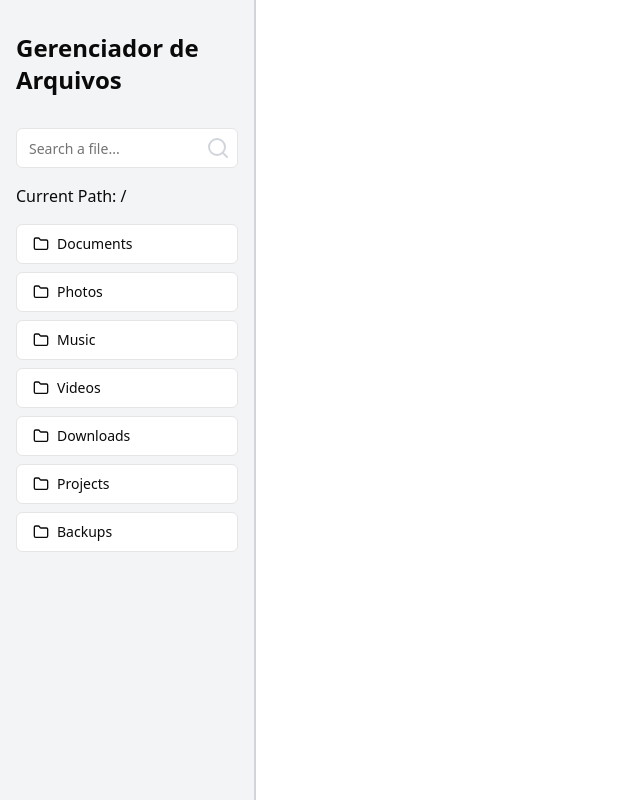
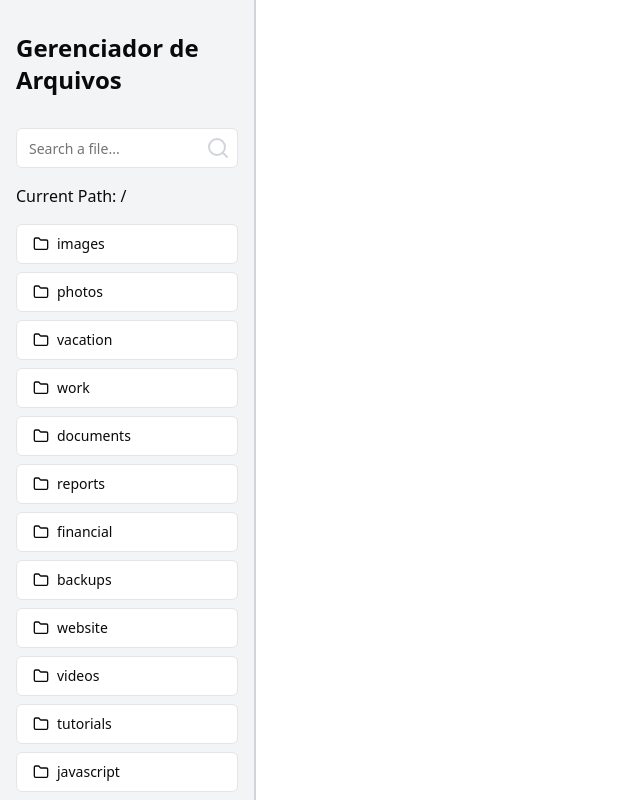
Before and after one commit to fhorray/file-manager, a React (Vite) app: page / in a window 1280 px wide. Shown: the whole page, without its empty margins (0-640 px from the left). Built offline with nearby package versions, Linux system fonts and the light colour scheme.

Commit message:
:sparkles: added initial folders logic w/ file manager context

```diff
--- a/data.ts
+++ b/data.ts
@@ -1,154 +1,217 @@
+import { R2ObjectsList } from './src/@types/files';
+
 export const mockFiles = [
-  { id: "0", name: "/", path: "/", isDir: true },
+  { id: '0', name: '/', path: '/', isDir: true },
   {
-    id: "31258",
-    name: "report.pdf",
+    id: '31258',
+    name: 'report.pdf',
     isDir: false,
-    parentId: "0",
-    size: "1.2MB",
-    lastModified: "2023-10-01T12:34:56Z",
+    parentId: '0',
+    size: '1.2MB',
+    lastModified: '2023-10-01T12:34:56Z',
   },
   {
-    id: "31259",
-    name: "Documents",
+    id: '31259',
+    name: 'Documents',
     isDir: true,
-    parentId: "0",
-    path: "/Documents",
+    parentId: '0',
+    path: '/Documents',
   },
-  { id: "31260", name: "Photos", isDir: true, parentId: "0", path: "/Photos" },
-  { id: "31261", name: "Music", isDir: true, parentId: "0", path: "/Music" },
-  { id: "31262", name: "Videos", isDir: true, parentId: "0", path: "/Videos" },
+  { id: '31260', name: 'Photos', isDir: true, parentId: '0', path: '/Photos' },
+  { id: '31261', name: 'Music', isDir: true, parentId: '0', path: '/Music' },
+  { id: '31262', name: 'Videos', isDir: true, parentId: '0', path: '/Videos' },
   {
-    id: "31263",
-    name: "Downloads",
+    id: '31263',
+    name: 'Downloads',
     isDir: true,
-    parentId: "0",
-    path: "/Downloads",
+    parentId: '0',
+    path: '/Downloads',
   },
   {
-    id: "31264",
-    name: "work_report.pdf",
+    id: '31264',
+    name: 'work_report.pdf',
     isDir: false,
-    parentId: "31259",
-    size: "2.5MB",
-    lastModified: "2023-09-25T09:12:34Z",
+    parentId: '31259',
+    size: '2.5MB',
+    lastModified: '2023-09-25T09:12:34Z',
   },
   {
-    id: "31265",
-    name: "personal_budget.xlsx",
+    id: '31265',
+    name: 'personal_budget.xlsx',
     isDir: false,
-    parentId: "31259",
-    size: "150KB",
-    lastModified: "2023-10-05T14:22:10Z",
+    parentId: '31259',
+    size: '150KB',
+    lastModified: '2023-10-05T14:22:10Z',
   },
   {
-    id: "31266",
-    name: "vacation_photo1.jpg",
+    id: '31266',
+    name: 'vacation_photo1.jpg',
     isDir: false,
-    parentId: "31260",
-    size: "4.3MB",
-    lastModified: "2023-08-15T18:45:30Z",
+    parentId: '31260',
+    size: '4.3MB',
+    lastModified: '2023-08-15T18:45:30Z',
   },
   {
-    id: "31267",
-    name: "vacation_photo2.jpg",
+    id: '31267',
+    name: 'vacation_photo2.jpg',
     isDir: false,
-    parentId: "31260",
-    size: "3.8MB",
-    lastModified: "2023-08-15T18:47:12Z",
+    parentId: '31260',
+    size: '3.8MB',
+    lastModified: '2023-08-15T18:47:12Z',
   },
   {
-    id: "31268",
-    name: "summer_playlist.mp3",
+    id: '31268',
+    name: 'summer_playlist.mp3',
     isDir: false,
-    parentId: "31261",
-    size: "8.7MB",
-    lastModified: "2023-07-20T20:30:45Z",
+    parentId: '31261',
+    size: '8.7MB',
+    lastModified: '2023-07-20T20:30:45Z',
   },
   {
-    id: "31269",
-    name: "rock_classics.mp3",
+    id: '31269',
+    name: 'rock_classics.mp3',
     isDir: false,
-    parentId: "31261",
-    size: "12.4MB",
-    lastModified: "2023-06-10T15:10:20Z",
+    parentId: '31261',
+    size: '12.4MB',
+    lastModified: '2023-06-10T15:10:20Z',
   },
   {
-    id: "31270",
-    name: "movie_night.mp4",
+    id: '31270',
+    name: 'movie_night.mp4',
     isDir: false,
-    parentId: "31262",
-    size: "1.2GB",
-    lastModified: "2023-09-30T22:15:00Z",
+    parentId: '31262',
+    size: '1.2GB',
+    lastModified: '2023-09-30T22:15:00Z',
   },
   {
-    id: "31271",
-    name: "tutorial.mp4",
+    id: '31271',
+    name: 'tutorial.mp4',
     isDir: false,
-    parentId: "31262",
-    size: "850MB",
-    lastModified: "2023-10-02T10:05:12Z",
+    parentId: '31262',
+    size: '850MB',
+    lastModified: '2023-10-02T10:05:12Z',
   },
   {
-    id: "31272",
-    name: "setup.exe",
+    id: '31272',
+    name: 'setup.exe',
     isDir: false,
-    parentId: "31263",
-    size: "75MB",
-    lastModified: "2023-10-04T16:40:55Z",
+    parentId: '31263',
+    size: '75MB',
+    lastModified: '2023-10-04T16:40:55Z',
   },
   {
-    id: "31273",
-    name: "archive.zip",
+    id: '31273',
+    name: 'archive.zip',
     isDir: false,
-    parentId: "31263",
-    size: "210MB",
-    lastModified: "2023-09-28T11:25:30Z",
+    parentId: '31263',
+    size: '210MB',
+    lastModified: '2023-09-28T11:25:30Z',
   },
   {
-    id: "31274",
-    name: "Projects",
+    id: '31274',
+    name: 'Projects',
     isDir: true,
-    parentId: "31259",
-    path: "/Documents/Projects",
+    parentId: '31259',
+    path: '/Documents/Projects',
   },
   {
-    id: "31275",
-    name: "project_plan.docx",
+    id: '31275',
+    name: 'project_plan.docx',
     isDir: false,
-    parentId: "31274",
-    size: "320KB",
-    lastModified: "2023-10-03T08:50:22Z",
+    parentId: '31274',
+    size: '320KB',
+    lastModified: '2023-10-03T08:50:22Z',
   },
   {
-    id: "31276",
-    name: "design_specs.pdf",
+    id: '31276',
+    name: 'design_specs.pdf',
     isDir: false,
-    parentId: "31274",
-    size: "1.1MB",
-    lastModified: "2023-09-29T17:33:44Z",
+    parentId: '31274',
+    size: '1.1MB',
+    lastModified: '2023-09-29T17:33:44Z',
   },
   {
-    id: "31277",
-    name: "Backups",
+    id: '31277',
+    name: 'Backups',
     isDir: true,
-    parentId: "0",
-    path: "/Backups",
+    parentId: '0',
+    path: '/Backups',
   },
   {
-    id: "31278",
-    name: "system_backup.tar.gz",
+    id: '31278',
+    name: 'system_backup.tar.gz',
     isDir: false,
-    parentId: "31277",
-    size: "5.6GB",
-    lastModified: "2023-10-01T00:00:00Z",
+    parentId: '31277',
+    size: '5.6GB',
+    lastModified: '2023-10-01T00:00:00Z',
   },
   {
-    id: "31279",
-    name: "database_dump.sql",
+    id: '31279',
+    name: 'database_dump.sql',
     isDir: false,
-    parentId: "31277",
-    size: "2.3GB",
-    lastModified: "2023-09-30T23:59:59Z",
+    parentId: '31277',
+    size: '2.3GB',
+    lastModified: '2023-09-30T23:59:59Z',
   },
 ];
+
+export const r2ListResponse: R2ObjectsList = {
+  objects: [
+    {
+      key: 'images/photos/vacation/beach.jpg',
+      size: 524288, // 512 KB
+      etag: 'a1b2c3d4e5f67890123456789abcdef',
+      version: 'v1-photo-123',
+      uploaded: new Date('2024-01-15T12:30:00Z'),
+      httpMetadata: { contentType: 'image/jpeg' },
+      customMetadata: { category: 'vacation', location: 'Hawaii' },
+    },
+    {
+      key: 'images/photos/work/conference.png',
+      size: 1048576, // 1 MB
+      etag: 'f1e2d3c4b5a67890123456789abcdef',
+      version: 'v2-photo-456',
+      uploaded: new Date('2024-01-18T09:15:00Z'),
+      httpMetadata: { contentType: 'image/png' },
+      customMetadata: { category: 'work', event: 'Tech Conference' },
+    },
+    {
+      key: 'documents/reports/financial/Q1-2024.pdf',
+      size: 2097152, // 2 MB
+      etag: '1234567890abcdef1234567890abcdef',
+      version: 'fin-report-789',
+      uploaded: new Date('2024-02-01T14:00:00Z'),
+      httpMetadata: { contentType: 'application/pdf' },
+      customMetadata: { department: 'Finance', year: '2024', quarter: 'Q1' },
+    },
+    {
+      key: 'backups/website/db-dump-20240101.sql',
+      size: 10485760, // 10 MB
+      etag: 'abcdef1234567890abcdef1234567890',
+      version: 'db-backup-001',
+      uploaded: new Date('2024-01-01T03:45:00Z'),
+      httpMetadata: { contentType: 'application/sql' },
+      customMetadata: { backupType: 'database', site: 'example.com' },
+    },
+    {
+      key: 'videos/tutorials/javascript/async-await.mp4',
+      size: 52428800, // 50 MB
+      etag: '7890abcdef1234567890abcdef123456',
+      version: 'js-tutorial-2024',
+      uploaded: new Date('2024-01-25T17:20:00Z'),
+      httpMetadata: { contentType: 'video/mp4' },
+      customMetadata: { topic: 'JavaScript', level: 'intermediate' },
+    },
+    {
+      key: 'audio/podcasts/tech-talk/episode-42.mp3',
+      size: 15728640, // 15 MB
+      etag: 'abcdef78901234567890abcdef123456',
+      version: 'podcast-episode-42',
+      uploaded: new Date('2024-01-22T08:00:00Z'),
+      httpMetadata: { contentType: 'audio/mpeg' },
+      customMetadata: { series: 'Tech Talk', episode: '42' },
+    },
+  ],
+  truncated: false, // Indica se há mais objetos para listar
+  cursor: null, // Cursor para paginação, se houver mais resultados
+};
--- a/src/App.tsx
+++ b/src/App.tsx
@@ -1,9 +1,12 @@
-import FileManager from "./components/file-manager";
+import FileManager from './components/file-manager';
+import { FileManagerProvider } from './contexts/file-manager';
 
 function App() {
   return (
     <>
-      <FileManager />
+      <FileManagerProvider>
+        <FileManager />
+      </FileManagerProvider>
     </>
   );
 }
--- a/src/components/file-manager.tsx
+++ b/src/components/file-manager.tsx
@@ -1,4 +1,4 @@
-import Sidebar from "./sidebar";
+import Sidebar from './sidebar';
 
 const FileManager = () => {
   return (
--- a/src/components/sidebar.tsx
+++ b/src/components/sidebar.tsx
@@ -1,22 +1,21 @@
-import { FolderIcon, SearchIcon } from "lucide-react";
-import { Input } from "./ui/input";
-import { mockFiles } from "../../data";
-import { Button } from "./ui/button";
-import { useState } from "react";
+import { FolderIcon, SearchIcon } from 'lucide-react';
+import { Input } from './ui/input';
+import { Button } from './ui/button';
+import { useFileManager } from '../contexts/file-manager';
+import { cn } from '../lib/utils';
 
 const Sidebar = () => {
-  const [currentPath, setCurrentPath] = useState("/");
+  const { path, setPath, files, folders } = useFileManager();
 
-  const folders = mockFiles.filter(
-    (file) => file.isDir && !file.name.startsWith("/")
-  );
+  // console.log({ files });
+  // console.log({ folders });
 
   const filterFiles = (value: string) => {
     console.log(value);
   };
 
   return (
-    <aside className="flex flex-col gap-4 bg-gray-100 h-screen w-[20%] p-4 border-r-2 border-gray-300">
+    <aside className="flex flex-col gap-4 bg-gray-100 h-screen w-[20%] p-4 border-r-2 border-gray-300 overflow-scroll">
       <h2 className="text-2xl font-bold py-4">Gerenciador de Arquivos</h2>
       {/* search input */}
       <div className="relative">
@@ -27,19 +26,25 @@ const Sidebar = () => {
         />
         <SearchIcon className="absolute right-2 top-2 text-gray-300" />
       </div>
-      Current Path: {currentPath}
+      Current Path: {path}
       {/* FOLDERS */}
       <div className="flex flex-col gap-2">
-        {folders.map((folder) => (
-          <Button
-            className="justify-start"
-            variant={"outline"}
-            onClick={() => setCurrentPath(folder.path ?? "/")}
-          >
-            <FolderIcon />
-            {folder.name}
-          </Button>
-        ))}
+        {folders?.map((folder) => {
+          return (
+            <Button
+              className={cn(
+                'justify-start',
+                folder?.path === path &&
+                  'bg-gray-400 text-white hover:bg-gray-500 hover:text-white',
+              )}
+              variant={'outline'}
+              onClick={() => setPath(folder?.path ?? '/')}
+            >
+              <FolderIcon />
+              {folder?.name}
+            </Button>
+          );
+        })}
       </div>
     </aside>
   );
--- /dev/null
+++ b/src/contexts/file-manager.tsx
@@ -0,0 +1,106 @@
+import React, { createContext, useContext, useState } from 'react';
+import { SelectFile } from '../@types/files';
+import { r2ListResponse } from '../../data';
+
+type FileManagerContextProps = {
+  path: string;
+  setPath: React.Dispatch<React.SetStateAction<string>>;
+  folders: (SelectFile | undefined)[];
+  files: SelectFile[] | null;
+};
+
+const FileManagerContext = createContext<FileManagerContextProps | undefined>(
+  undefined,
+);
+
+const FileManagerProvider = ({ children }: { children: React.ReactNode }) => {
+  const [currentPath, setCurrentPath] = useState('/');
+
+  const mapped = r2ListResponse.objects.map((file) => {
+    return {
+      key: file.key,
+      size: file.size,
+      lastModified: file.uploaded.toISOString(),
+    };
+  });
+  const organized = organizeFiles(mapped);
+
+  const files = organized.filter((file) => {
+    return !file.isDir;
+  });
+
+  const folders = organized.filter((file) => {
+    return file.isDir;
+  });
+
+  return (
+    <FileManagerContext.Provider
+      value={{
+        path: currentPath,
+        setPath: setCurrentPath,
+        files,
+        folders,
+      }}
+    >
+       {children}
+    </FileManagerContext.Provider>
+  );
+};
+
+const useFileManager = () => {
+  const context = useContext(FileManagerContext);
+
+  return context as FileManagerContextProps;
+};
+
+// function to organize file keys
+const organizeFiles = (
+  keys: { key: string; size?: number; lastModified?: string }[],
+): SelectFile[] => {
+  const files: SelectFile[] = [];
+  const dirMap = new Map<string, string>(); // Mapeia caminhos para IDs
+
+  keys.forEach(({ key, size, lastModified }) => {
+    const parts = key.split('/');
+    let parentId: string | undefined = undefined;
+    let currentPath = '';
+
+    for (let i = 0; i < parts.length; i++) {
+      const name = parts[i];
+      currentPath += (i > 0 ? '/' : '') + name;
+      const isLast = i === parts.length - 1;
+      const id = btoa(currentPath); // Criando um ID único com Base64
+
+      if (!isLast) {
+        // Diretório
+        if (!dirMap.has(currentPath)) {
+          dirMap.set(currentPath, id);
+          files.push({
+            id,
+            name,
+            path: currentPath,
+            isDir: true,
+            parentId,
+          });
+        }
+      } else {
+        // Arquivo
+        files.push({
+          id,
+          name,
+          path: currentPath,
+          isDir: false,
+          parentId,
+          size: size ? `${size} bytes` : undefined,
+          lastModified,
+        });
+      }
+
+      parentId = id; // O próximo item pertence a este diretório
+    }
+  });
+
+  return files;
+};
+
+export { useContext, useFileManager, FileManagerContext, FileManagerProvider };
```
Also changed, not shown: src/@types/files.ts (+24 -0 lines).
